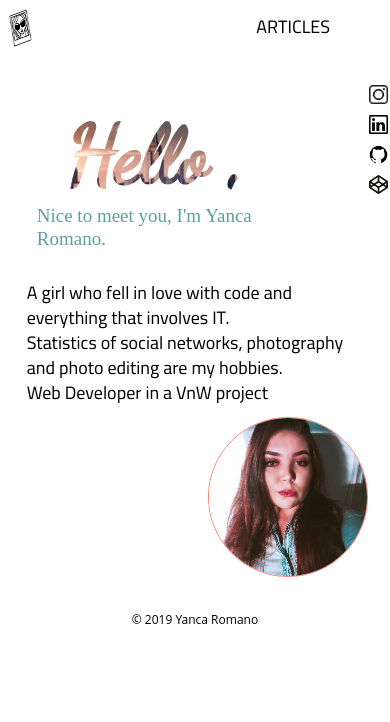
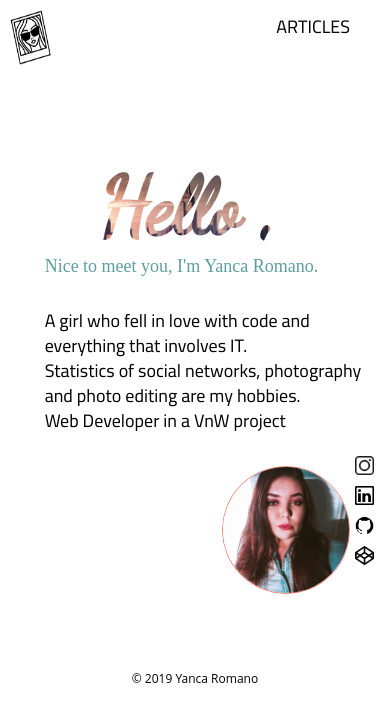
Before and after one commit to YancaRomano/profile-test, a plain HTML site: page index.html in a window 390 px wide. Drawn offline with Linux system fonts and the light colour scheme; a web font is replaced by a local one.

Commit message:
Ajustando medidas e responsivo

```diff
--- a/style.css
+++ b/style.css
@@ -117,28 +117,29 @@ footer {
 	width: 100%;
 	}
 	.home-logo {
-	width: 7vw;
-	height: 5vh;
+	width: 12vw;
+	height: 7vh;
 	padding: 2px;
-	margin-top: 7px;
-	margin-left: 7px;
+	margin-top: 0.2cm;
+	margin-left: 0.2cm;
 	}
 	.menu {
-		margin-right: 50px;
+		margin-right: 30px;
 	}
 	.title {
 		width: 210%;
 		font-size: 5em;
 		text-align: center;
+		margin-left: 0.5cm;
 	}
 	.subtitle {
-		width: 200%;
-		font-size: 19px;
-		margin-left: 25px;
+		width: 216%;
+		font-size: 18px;
+		margin-left: 0.5cm;
 	}
 	.containerOne {
 		width: 80vw;
-		height: 40vh;
+		height: 45vh;
 	}
 	.containerTwo {
 		width: 35vw;
@@ -146,22 +147,18 @@ footer {
 	.block_text {
 		width: 240%;
 		display: flex;
-		margin-left: 15px;
+		margin-left: 0.5cm;
 		flex-direction: column;
 	}
 	.profile-image {
-		width: 10em;
-		height: 10em;
-		margin-top: 540px;
-		border-radius: 100%;
-		border: 1px solid #FA8072;
+		width: 8em;
+		height: 8em;
+		margin-top: 14cm;
 	}
 	.social-network {
-	display: flex;
 	flex-direction: column;
-	align-items: flex-end;
-	margin-top: 25px;
-	margin-left: 1px;
+	align-items: flex-start;
+	margin-top: 10cm;
 	}
 	.social-image {
 		width: 19px;
```
